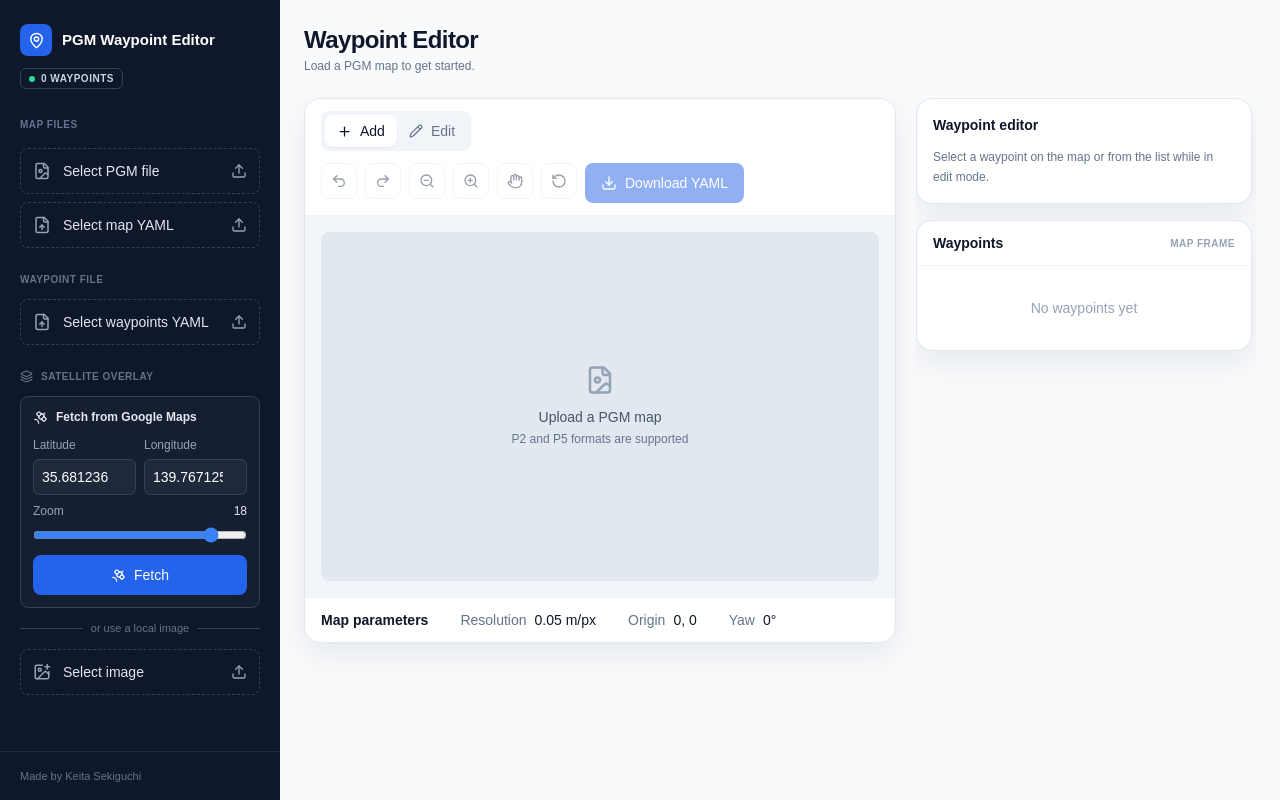
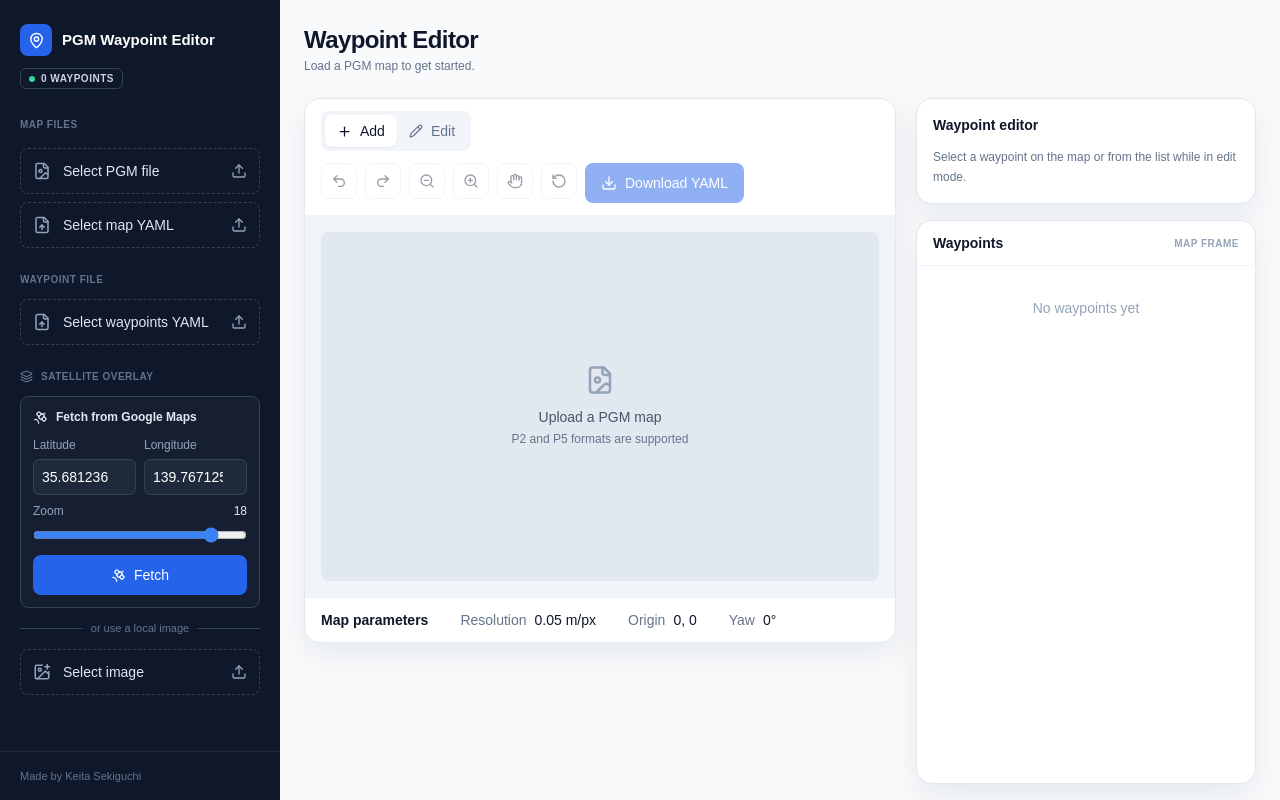
Before and after one commit to amuratakamitamu/pgm_waypoint_editor, a Next.js app: page / in a window 1280 px wide. Built offline with nearby package versions, Linux system fonts and the light colour scheme.

Commit message:
Waypoint editorを固定し，Waypoints一覧だけをスクロールするようにした (#11)

```diff
--- a/components/waypoint-sidebar.tsx
+++ b/components/waypoint-sidebar.tsx
@@ -28,7 +28,7 @@ export function WaypointSidebar({
   onUpdate,
 }: WaypointSidebarProps) {
   return (
-    <aside className="min-h-0 space-y-4 overflow-y-auto pr-1">
+    <aside className="flex min-h-0 flex-col gap-4">
       <WaypointEditor
         waypoint={selectedWaypoint}
         onDelete={onDelete}
@@ -53,7 +53,7 @@ type WaypointEditorProps = {
 
 function WaypointEditor({ waypoint, onDelete, onUpdate }: WaypointEditorProps) {
   return (
-    <Card className="p-4">
+    <Card className="shrink-0 p-4">
       <div className="flex items-center justify-between">
         <h2 className="text-sm font-semibold">Waypoint editor</h2>
         {waypoint && (
@@ -175,8 +175,8 @@ function WaypointTable({
   };
 
   return (
-    <Card className="overflow-hidden">
-      <div className="flex items-center justify-between border-b border-slate-100 px-4 py-3">
+    <Card className="flex min-h-0 flex-1 flex-col overflow-hidden">
+      <div className="flex shrink-0 items-center justify-between border-b border-slate-100 px-4 py-3">
         <h2 className="text-sm font-semibold">Waypoints</h2>
         <span className="text-[10px] font-semibold uppercase tracking-wider text-slate-400">
           map frame
@@ -188,7 +188,7 @@ function WaypointTable({
           No waypoints yet
         </p>
       ) : (
-        <div className="overflow-x-hidden">
+        <div className="min-h-0 flex-1 overflow-y-auto overflow-x-hidden">
           <table className="w-full table-fixed text-left text-sm">
             <thead className="sticky top-0 bg-slate-50 text-[10px] uppercase tracking-wider text-slate-400">
               <tr>
```
